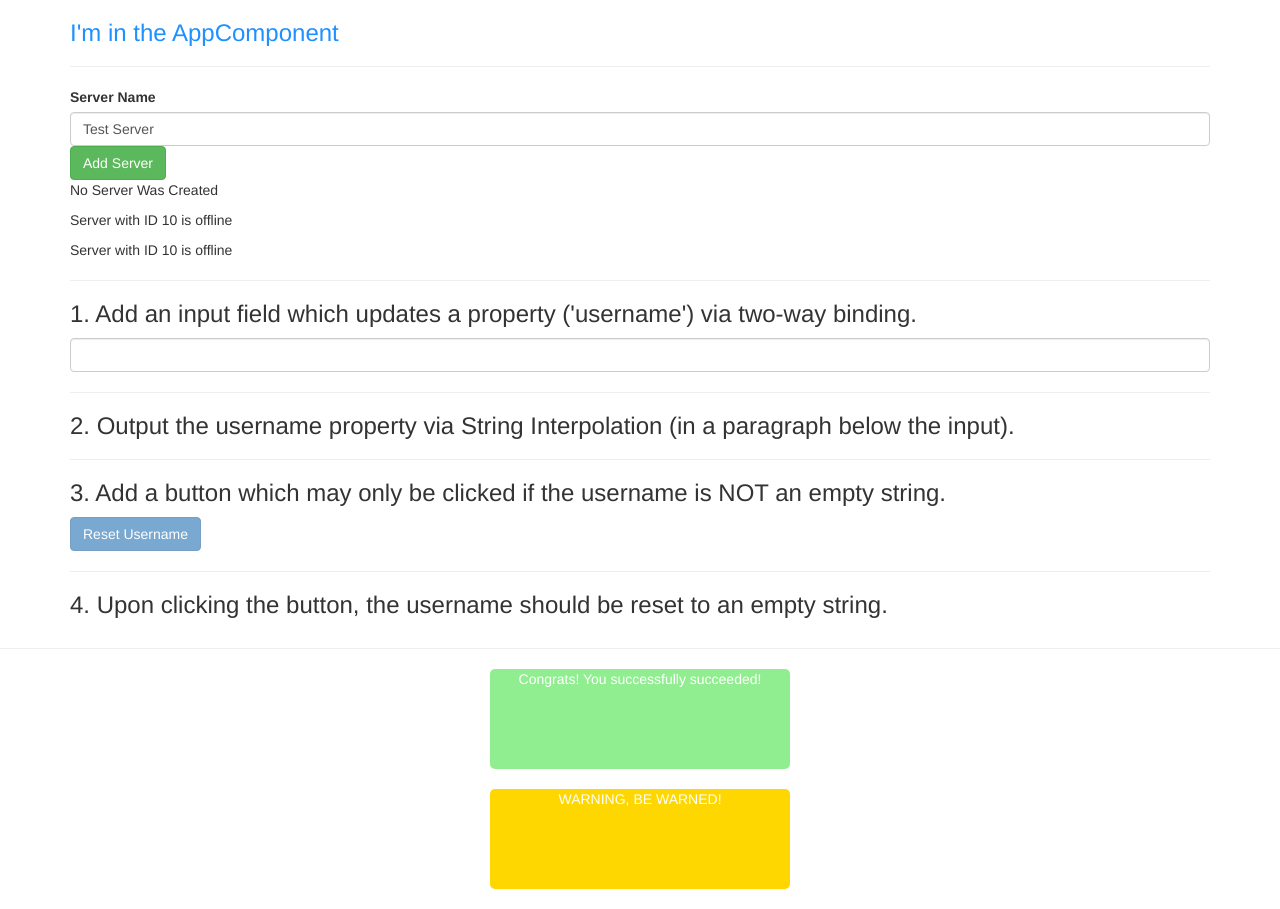
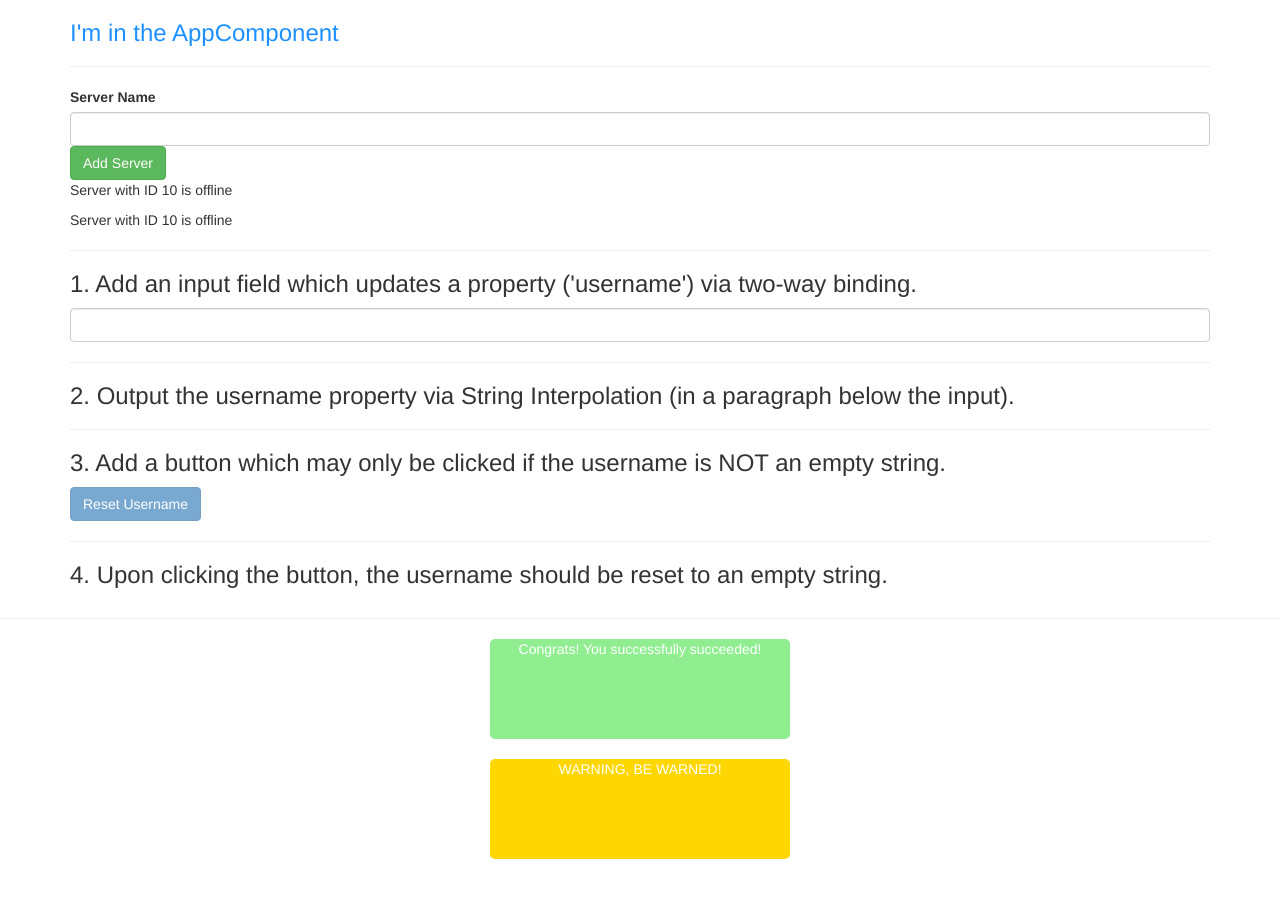
Before and after one commit to yousaiditchewie/my-first-app, an Angular app: page / in a window 1280 px wide. After the commit the page ends 879 px from the top, so only its background shows below. Built offline with nearby package versions, Linux system fonts and the light colour scheme.

Commit message:
*ngIf lesson

```diff
--- a/src/app/servers/servers.component.html
+++ b/src/app/servers/servers.component.html
@@ -12,8 +12,9 @@
  class="btn btn-success"
  [disabled]="!allowNewServer"
  (click)="onCreateServer()">Add Server</button>
- <p>{{ serverCreationStatus }}</p>
+ <!-- <p>{{ serverCreationStatus }}</p> -->
  <!-- <p [innerText]="allowNewServer"></p> -->
+ <p *ngIf="serverCreated">Server was created, Server name is {{ serverName }}</p>
 <app-server></app-server>
 <app-server></app-server>
 <hr>
--- a/src/app/servers/servers.component.ts
+++ b/src/app/servers/servers.component.ts
@@ -10,8 +10,9 @@
 export class ServersComponent implements OnInit {
   allowNewServer = false;
   serverCreationStatus =  'No Server Was Created';
-  serverName = 'Test Server';
+  serverName = '';
   userName = '';
+  serverCreated = false;
   constructor() {
     setTimeout(() => {
       this.allowNewServer = true;
@@ -22,6 +23,7 @@
   }
   onCreateServer() {
     this.serverCreationStatus = 'Server Was Created.  Name is ' + this.serverName;
+    this.serverCreated = true;
   }
   onUpdateServerName(event: any) {
     this.serverName = (<HTMLInputElement>event.target).value;
```
